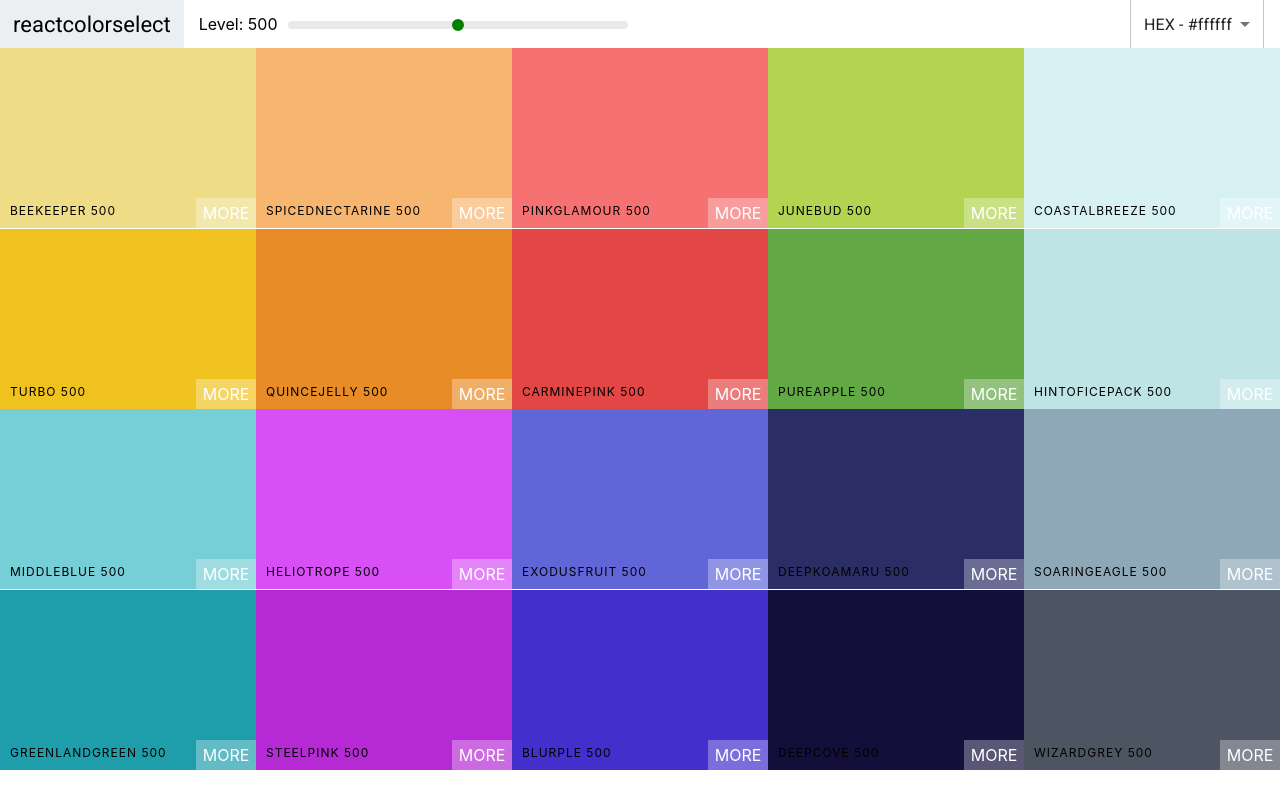
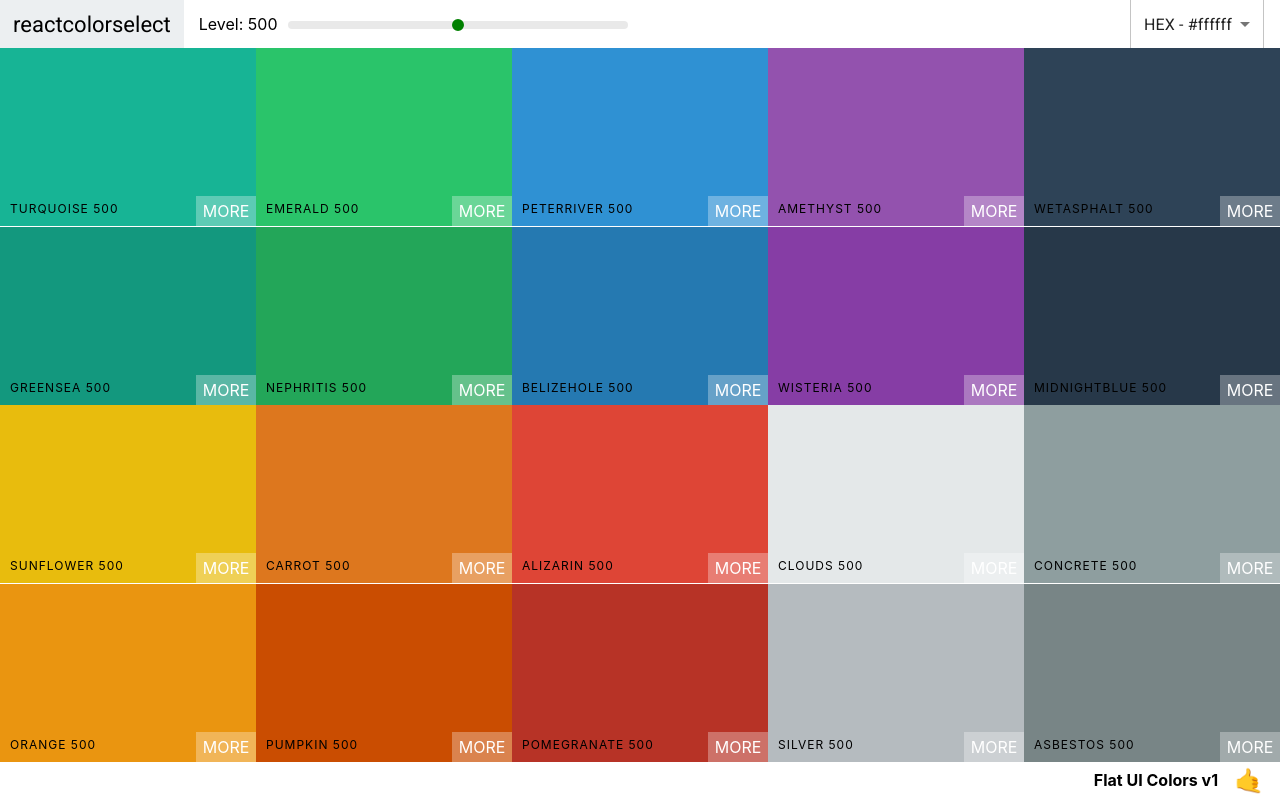
Before and after one commit to RussSafin/ReactColorpoject, a React (Create React App) app: page / in a window 1280 px wide. Built offline with nearby package versions, Linux system fonts and the light colour scheme.

Commit message:
add palette footer

```diff
--- a/src/App.css
+++ b/src/App.css
@@ -1,4 +1,4 @@
-.App {
+/* .App {
   text-align: center;
 }
 
@@ -35,4 +35,4 @@
   to {
     transform: rotate(360deg);
   }
-}
+} */
--- a/src/App.js
+++ b/src/App.js
@@ -5,7 +5,7 @@
 function App(){
     return (
         <div>
-            <Palette palette={generatePalette(seedColors[4])} />
+            <Palette palette={generatePalette(seedColors[1])} />
         </div>
     );
 }
--- a/src/Palette.css
+++ b/src/Palette.css
@@ -1,6 +1,22 @@
 .Palette {
     height: 100vh;
+    display: flex;
+    flex-direction: column;
 }
 .Palette-colors {
     height: 90%;
 }
+
+.Palette-footer {
+    background-color: white;
+    height: 5vh;
+    display: flex;
+    justify-content: flex-end;
+    align-items: center;
+    font-weight: bold;
+}
+
+.emoji {
+    font-size: 1.5rem;
+    margin: 1rem;
+}
--- a/src/Palette.js
+++ b/src/Palette.js
@@ -1,34 +1,40 @@
-import React, {Component} from 'react';
-import ColorBox from "./ColorBox";
-import Navbar from "./Navbar";
-import "./Palette.css";
+import React, { Component } from 'react';
+import ColorBox from './ColorBox';
+import Navbar from './Navbar';
+import './Palette.css';
 
 class Palette extends Component {
 	constructor(props) {
 		super(props);
-        this.state = {level: 500, format: 'hex'};
+		this.state = { level: 500, format: 'hex' };
 		this.changeLevel = this.changeLevel.bind(this);
 		this.changeFormat = this.changeFormat.bind(this);
 	}
 
 	changeLevel(level) {
-        this.setState({level});
+		this.setState({ level });
 	}
-    changeFormat(val){
-        this.setState({format: val});
+	changeFormat(val) {
+		this.setState({ format: val });
 	}
 	render() {
-        const {colors} = this.props.palette;
-        const {level, format} = this.state;
-        const colorBoxes = colors[level].map(color => (
-            <ColorBox background={color[format]} name={color.name} />
-        ))
+		const { colors, paletteName, emoji } = this.props.palette;
+		const { level, format } = this.state;
+		const colorBoxes = colors[level].map((color) => (
+			<ColorBox background={color[format]} name={color.name} key={color.id} />
+		));
 		return (
-            <div className='Palette'>
-            <Navbar level={level} changeLevel={this.changeLevel} handleChange={this.changeFormat}/>
-                <div className='Palette-colors'>
-                    {colorBoxes}
-                </div>
+			<div className="Palette">
+				<Navbar
+					level={level}
+					changeLevel={this.changeLevel}
+					handleChange={this.changeFormat}
+				/>
+				<div className="Palette-colors">{colorBoxes}</div>
+				<footer className="Palette-footer">
+					{paletteName}
+					<span className="emoji">{emoji}</span>
+				</footer>
 			</div>
 		);
 	}
--- a/src/index.css
+++ b/src/index.css
@@ -1,5 +1,9 @@
-body {
-  margin: 0;
+html, body {
+  width: 100%;
+  height: 100%;
+  margin: 0px;
+  padding: 0px;
+  overflow-x: hidden;
   font-family: -apple-system, BlinkMacSystemFont, 'Segoe UI', 'Roboto', 'Oxygen',
     'Ubuntu', 'Cantarell', 'Fira Sans', 'Droid Sans', 'Helvetica Neue',
     sans-serif;
```
Lines whose indentation alone changed are shown as unchanged.
